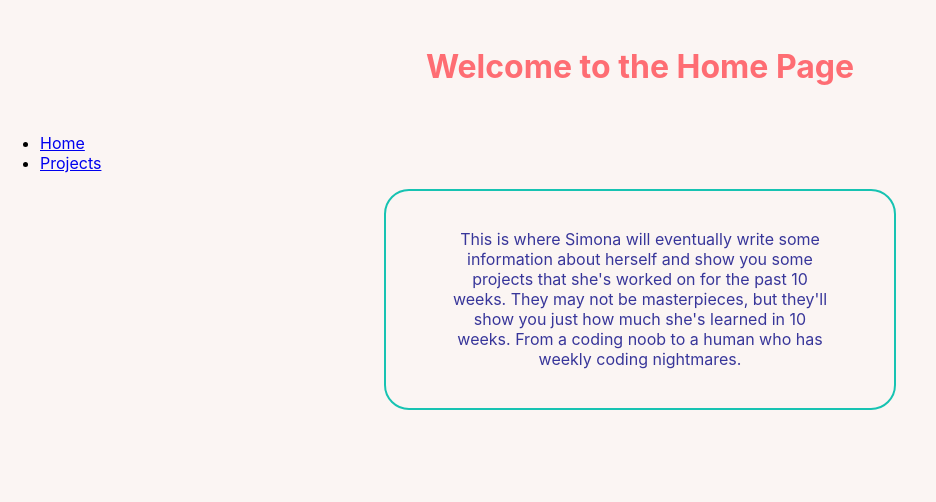
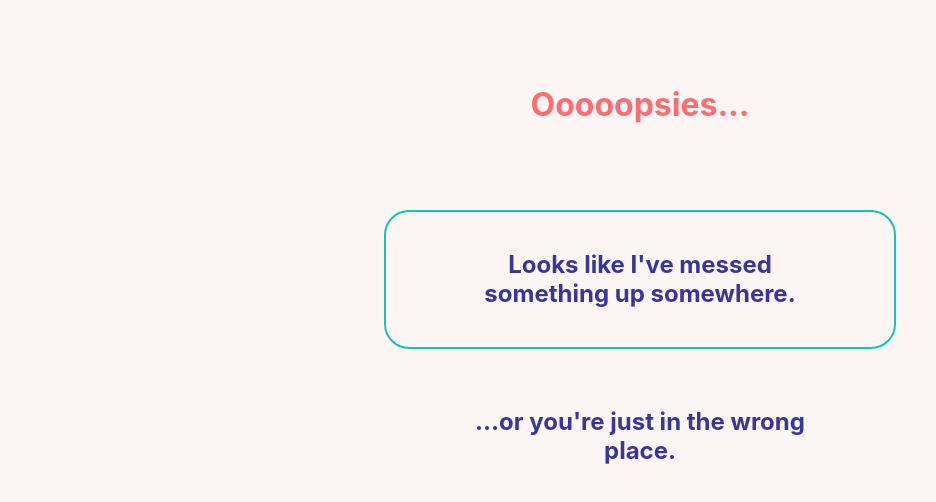
Before and after one commit to simbobs/codeclanportfolio, a React (Create React App) app: page / in a window 1280 px wide. Shown: the top 502 px of the page, without its empty margins (0-936 px from the left). Built offline with nearby package versions, Linux system fonts and the light colour scheme.

Commit message:
fixing bugs

```diff
--- a/src/App.js
+++ b/src/App.js
@@ -12,7 +12,7 @@
 
     <Router>
       <Routes>
-            <Route path="/" element={<Home />} />
+            <Route path="/codeclanportfolio" element={<Home />} />
             <Route path="/projects" element={<ProjectContainer/>} />
             <Route path="*" element={<Error />} />
       </Routes>
--- a/src/components/NavBar.js
+++ b/src/components/NavBar.js
@@ -12,7 +12,7 @@
         <nav>
             <ul>
                 <Li>
-                    <Link to="/">Home</Link>
+                    <Link to="/codeclanportfolio">Home</Link>
                 </Li>
                 <Li>
                     <Link to="/projects">Projects</Link>
```
